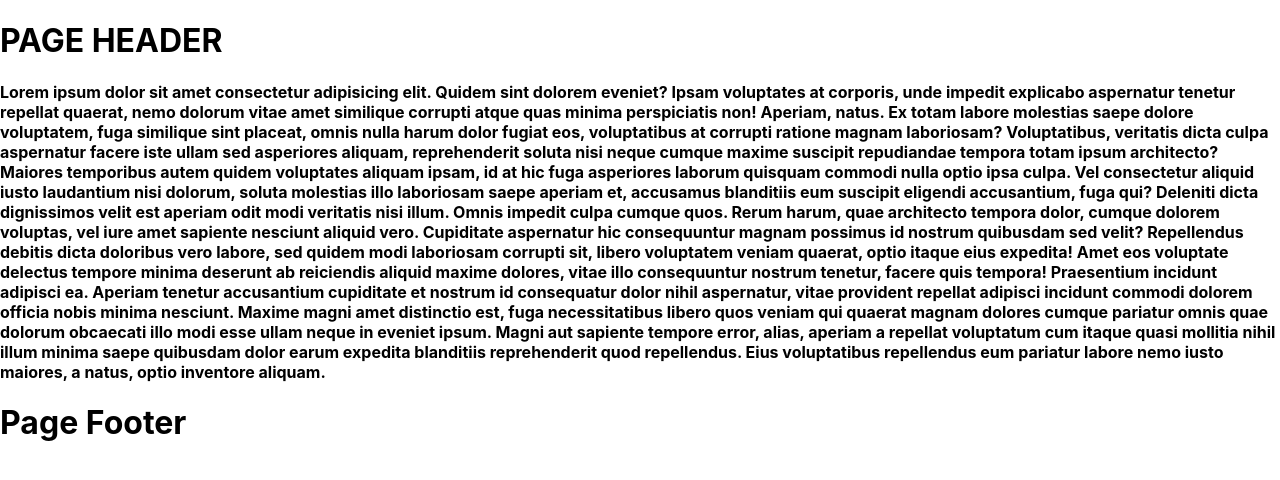
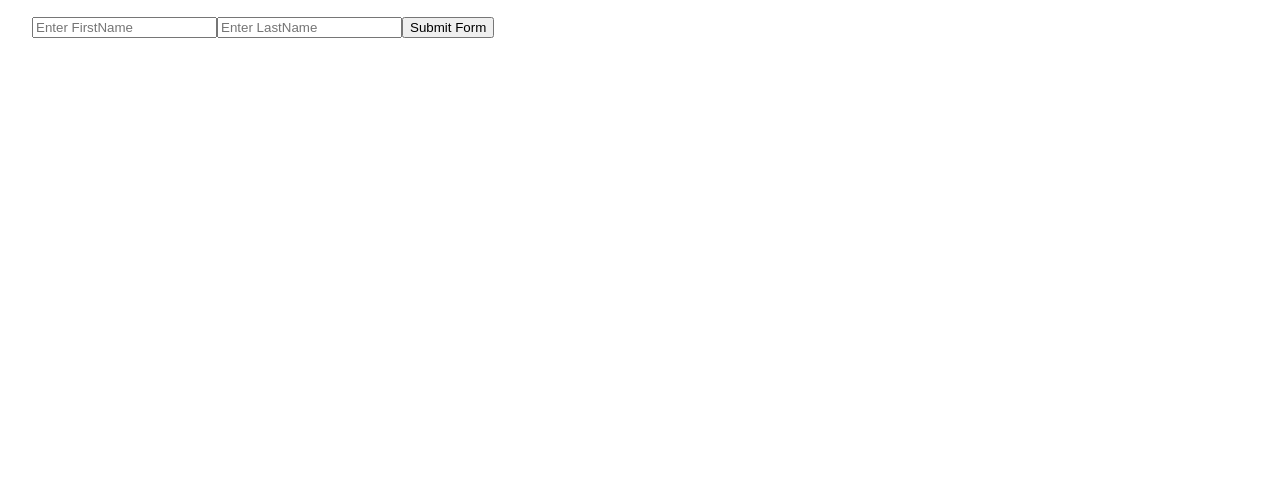
Before and after one commit to Lekan1/Complete-Next.js-Hub, a Next.js app: page / in a window 1280 px wide. Shown: the top 480 px of the page. Built offline with nearby package versions, Linux system fonts and the light colour scheme.

Commit message:
Submitting Form Using UseReducer

```diff
--- a/pages/index.js
+++ b/pages/index.js
@@ -1,44 +1,38 @@
-import Layout from "./layouts/Layout";
+import { useEffect, useReducer } from "react";
+
+const FormReducer = (state, action) => {
+  return {
+    ...state,
+    [event.target.name]: event.target.value,
+  };
+};
 
 export const Home = () => {
+  const [formData, setFormData] = useReducer(FormReducer, {});
+
+  const handleSubmit = (e) => {
+    e.preventDefault();
+    console.log(formData);
+  };
+
   return (
-    <Layout>
-      <h4>
-        Lorem ipsum dolor sit amet consectetur adipisicing elit. Quidem sint
-        dolorem eveniet? Ipsam voluptates at corporis, unde impedit explicabo
-        aspernatur tenetur repellat quaerat, nemo dolorum vitae amet similique
-        corrupti atque quas minima perspiciatis non! Aperiam, natus. Ex totam
-        labore molestias saepe dolore voluptatem, fuga similique sint placeat,
-        omnis nulla harum dolor fugiat eos, voluptatibus at corrupti ratione
-        magnam laboriosam? Voluptatibus, veritatis dicta culpa aspernatur facere
-        iste ullam sed asperiores aliquam, reprehenderit soluta nisi neque
-        cumque maxime suscipit repudiandae tempora totam ipsum architecto?
-        Maiores temporibus autem quidem voluptates aliquam ipsam, id at hic fuga
-        asperiores laborum quisquam commodi nulla optio ipsa culpa. Vel
-        consectetur aliquid iusto laudantium nisi dolorum, soluta molestias illo
-        laboriosam saepe aperiam et, accusamus blanditiis eum suscipit eligendi
-        accusantium, fuga qui? Deleniti dicta dignissimos velit est aperiam odit
-        modi veritatis nisi illum. Omnis impedit culpa cumque quos. Rerum harum,
-        quae architecto tempora dolor, cumque dolorem voluptas, vel iure amet
-        sapiente nesciunt aliquid vero. Cupiditate aspernatur hic consequuntur
-        magnam possimus id nostrum quibusdam sed velit? Repellendus debitis
-        dicta doloribus vero labore, sed quidem modi laboriosam corrupti sit,
-        libero voluptatem veniam quaerat, optio itaque eius expedita! Amet eos
-        voluptate delectus tempore minima deserunt ab reiciendis aliquid maxime
-        dolores, vitae illo consequuntur nostrum tenetur, facere quis tempora!
-        Praesentium incidunt adipisci ea. Aperiam tenetur accusantium cupiditate
-        et nostrum id consequatur dolor nihil aspernatur, vitae provident
-        repellat adipisci incidunt commodi dolorem officia nobis minima
-        nesciunt. Maxime magni amet distinctio est, fuga necessitatibus libero
-        quos veniam qui quaerat magnam dolores cumque pariatur omnis quae
-        dolorum obcaecati illo modi esse ullam neque in eveniet ipsum. Magni aut
-        sapiente tempore error, alias, aperiam a repellat voluptatum cum itaque
-        quasi mollitia nihil illum minima saepe quibusdam dolor earum expedita
-        blanditiis reprehenderit quod repellendus. Eius voluptatibus repellendus
-        eum pariatur labore nemo iusto maiores, a natus, optio inventore
-        aliquam.
-      </h4>
-    </Layout>
+    <div className="container">
+      <form action="" onSubmit={handleSubmit}>
+        <input
+          type="text"
+          name="firstName"
+          onChange={setFormData}
+          placeholder="Enter FirstName "
+        />
+        <input
+          type="text"
+          name="lastName"
+          onChange={setFormData}
+          placeholder="Enter LastName "
+        />
+        <button type="submit">Submit Form</button>
+      </form>
+    </div>
   );
 };
 
--- a/styles/globals.css
+++ b/styles/globals.css
@@ -14,3 +14,6 @@ a {
 * {
   box-sizing: border-box;
 }
+.container {
+  padding: 1rem 2rem;
+}
```
